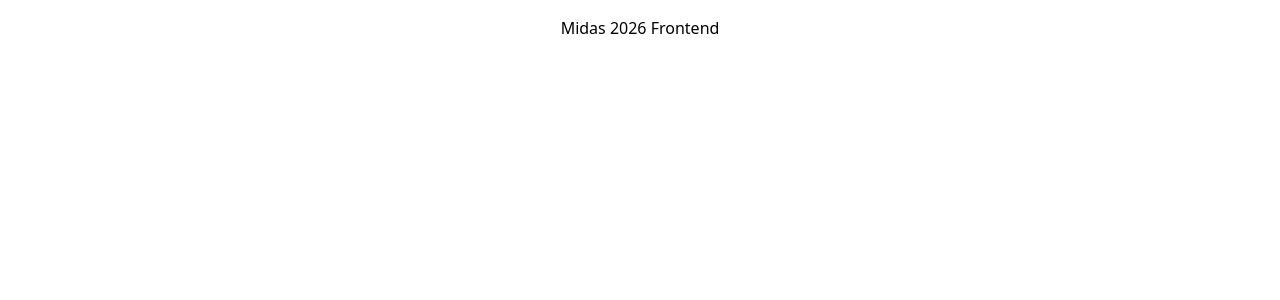
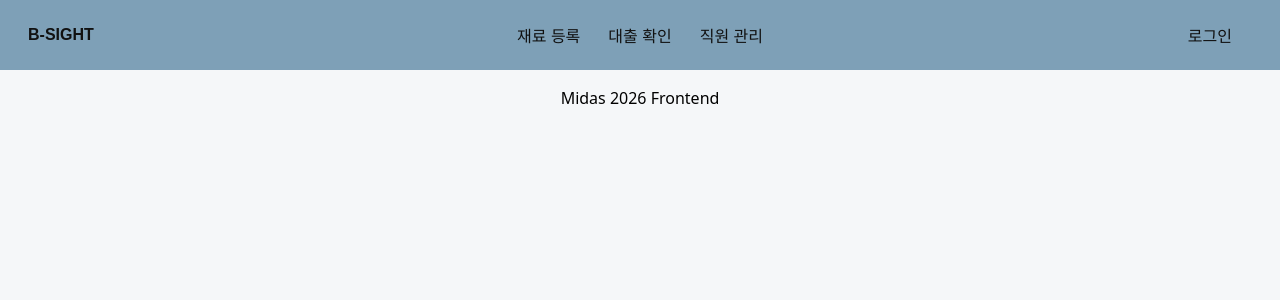
Before and after one commit to YU-MIDAS-26/Frontend, a React (Vite) app: page / in a window 1280 px wide. Shown: the top 300 px of the page. Built offline with nearby package versions, Linux system fonts and the light colour scheme.

Commit message:
[추가] 상단바 및 라우터 추가

```diff
--- a/package.json
+++ b/package.json
@@ -15,6 +15,7 @@
     "jotai": "^2.15.0",
     "react": "^19.2.4",
     "react-dom": "^19.2.4",
+    "react-router-dom": "^7.14.0",
     "styled-components": "^6.1.19"
   },
   "devDependencies": {
--- a/src/App.tsx
+++ b/src/App.tsx
@@ -1,10 +1,28 @@
-//import { useState } from "react";
+import styled from "styled-components";
+import Topbar from "./components/Topbar";
+
+const Page = styled.div`
+  min-height: 100vh;
+  background: #f5f7f9;
+`;
+
+const Content = styled.main`
+  padding: 20px;
+`;
+
+const Title = styled.h1`
+  margin: 0;
+  text-align: center;
+`;
 
 function App() {
   return (
-    <div style={{ padding: "20px", textAlign: "center" }}>
-      <h1>Midas 2026 Frontend</h1>
-    </div>
+    <Page>
+      <Topbar isLoggedIn={false} />
+      <Content>
+        <Title>Midas 2026 Frontend</Title>
+      </Content>
+    </Page>
   );
 }
 
--- /dev/null
+++ b/src/Router.tsx
@@ -0,0 +1,11 @@
+import { createBrowserRouter } from "react-router-dom";
+import App from "./App";
+
+const router = createBrowserRouter([
+  {
+    path: "/",
+    element: <App />,
+  },
+]);
+
+export default router;
--- /dev/null
+++ b/src/components/Topbar.tsx
@@ -0,0 +1,98 @@
+import styled from "styled-components";
+
+type TopbarProps = {
+  isLoggedIn?: boolean;
+  siteName?: string;
+  menus?: [string, string, string];
+  onSiteClick?: () => void;
+  onMenuClick?: (menu: string) => void;
+  onAuthClick?: () => void;
+  onMyPageClick?: () => void;
+};
+
+const Bar = styled.header`
+  width: 100%;
+  height: 70px;
+  background: #7ea0b7;
+  padding: 0 28px;
+  display: flex;
+  align-items: center;
+  justify-content: space-between;
+  gap: 16px;
+`;
+
+const Section = styled.div`
+  flex: 1;
+  display: flex;
+  align-items: center;
+  min-width: 0;
+`;
+
+const LeftSection = styled(Section)`
+  justify-content: flex-start;
+`;
+
+const CenterSection = styled(Section)`
+  justify-content: center;
+  gap: 28px;
+`;
+
+const RightSection = styled(Section)`
+  justify-content: flex-end;
+  gap: 20px;
+`;
+
+const ActionButton = styled.button`
+  border: none;
+  background: transparent;
+  color: #111111;
+  font-size: 16px;
+  font-weight: 500;
+  cursor: pointer;
+  padding: 0;
+`;
+
+const LogoButton = styled(ActionButton)`
+  font-weight: 700;
+`;
+
+export default function Topbar({
+  isLoggedIn = false,
+  siteName = "B-SIGHT",
+  menus = ["재료 등록", "대출 확인", "직원 관리"],
+  onSiteClick,
+  onMenuClick,
+  onAuthClick,
+  onMyPageClick,
+}: TopbarProps) {
+  return (
+    <Bar>
+      <LeftSection>
+        <LogoButton type="button" onClick={onSiteClick}>
+          {siteName}
+        </LogoButton>
+      </LeftSection>
+
+      <CenterSection>
+        {menus.map((menu) => (
+          <ActionButton
+            key={menu}
+            type="button"
+            onClick={() => onMenuClick?.(menu)}
+          >
+            {menu}
+          </ActionButton>
+        ))}
+      </CenterSection>
+
+      <RightSection>
+        <ActionButton type="button" onClick={onAuthClick}>
+          {isLoggedIn ? "로그아웃" : "로그인"}
+        </ActionButton>
+        <ActionButton type="button" onClick={onMyPageClick}>
+          {isLoggedIn ? "마이페이지" : " "}
+        </ActionButton>
+      </RightSection>
+    </Bar>
+  );
+}
--- a/src/main.tsx
+++ b/src/main.tsx
@@ -1,11 +1,12 @@
 import { StrictMode } from "react";
 import { createRoot } from "react-dom/client";
-import App from "./App.tsx";
+import { RouterProvider } from "react-router-dom";
+import router from "./Router.tsx";
 import ResetStyle from "./style/ResetStyle.tsx";
 
 createRoot(document.getElementById("root")!).render(
   <StrictMode>
     <ResetStyle />
-    <App />
-  </StrictMode>
+    <RouterProvider router={router} />
+  </StrictMode>,
 );
```
Also changed, not shown: src/components/Common.tsx (renamed from src/style/common.tsx, +26 -66 lines), 1 other file (tests, documents, lock files or other folders).
